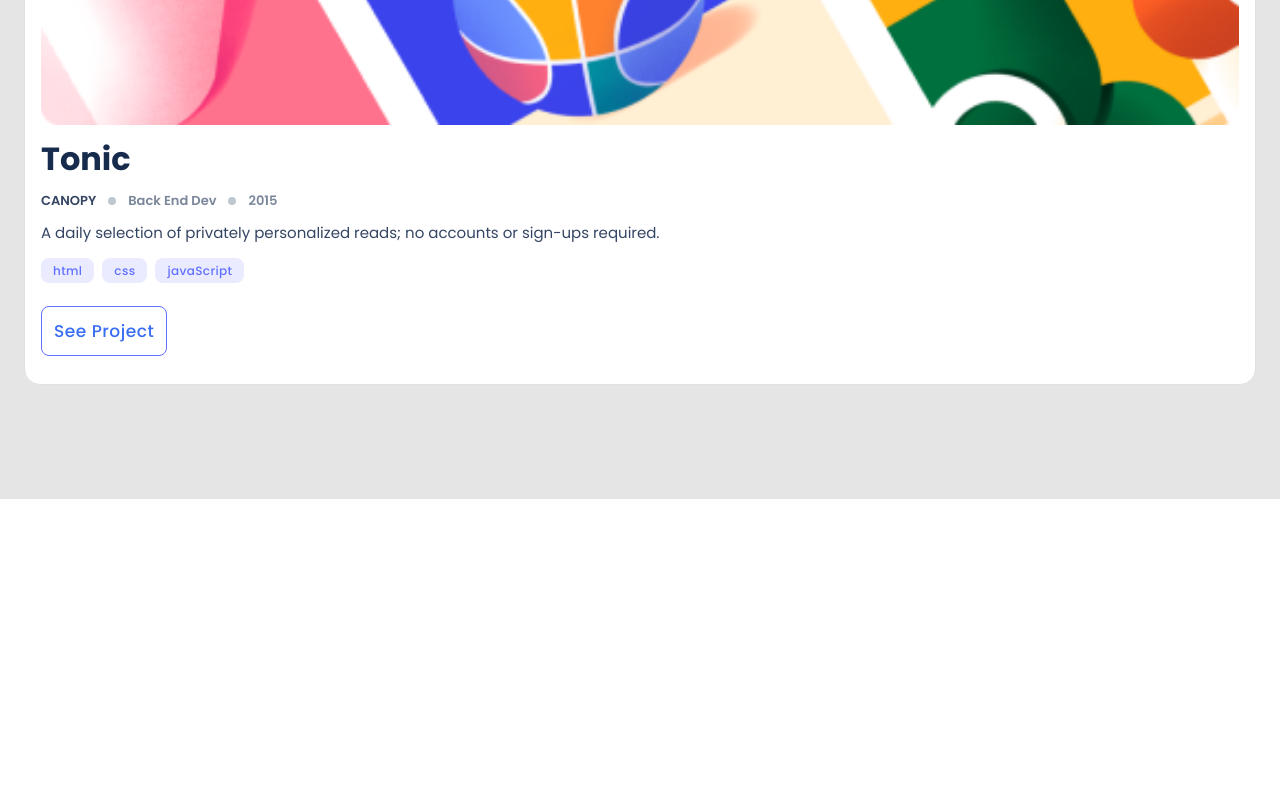
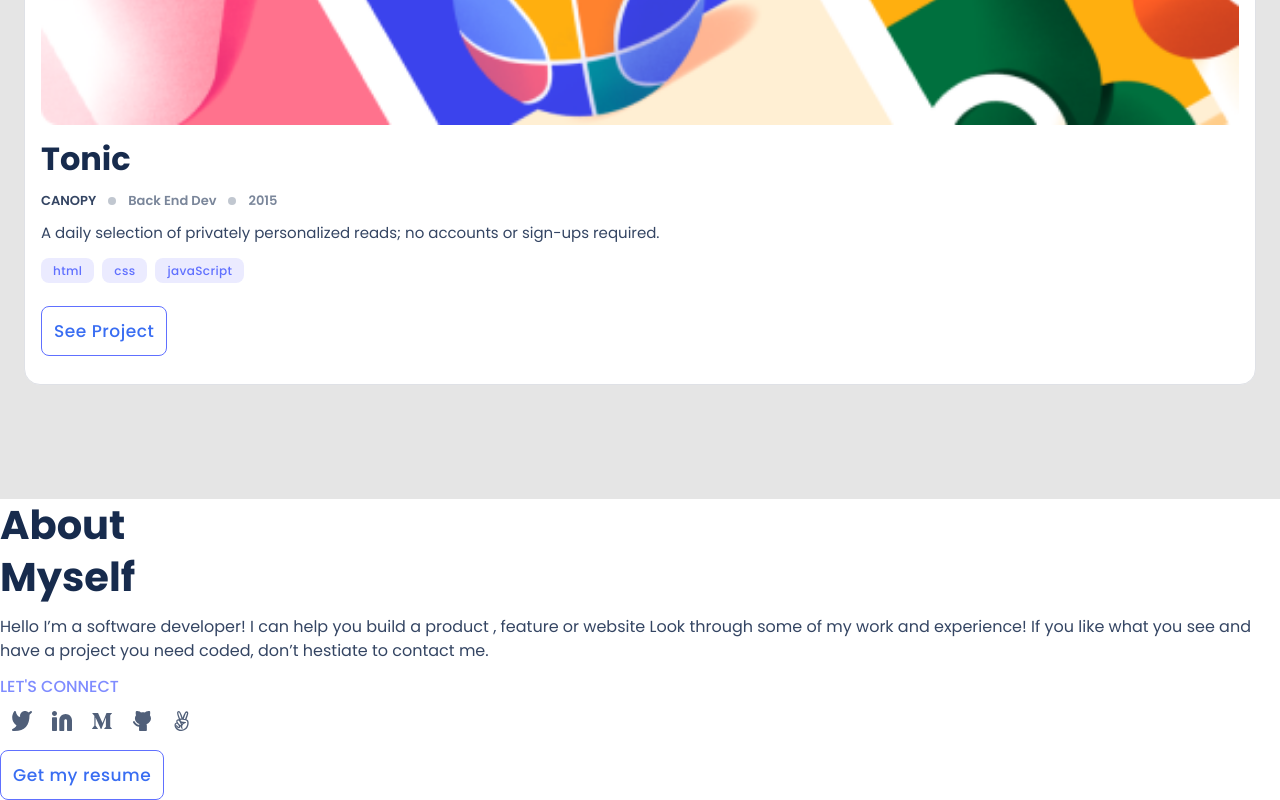
Before and after one commit to gvgesanto2/microverse-portfolio-mobile, a website: page index.html in a window 1280 px wide. Shown: the part 5684-6484 px from the top of the page. Before the commit the page ends 6183 px from the top, so only its background shows below. Drawn offline with Linux system fonts and the light colour scheme.

Commit message:
feat: Add the markup for the profile section inside the about-me section

```diff
--- a/index.html
+++ b/index.html
@@ -226,6 +226,74 @@
           </div>
         </div>
       </section>
+      <section class="about-me">
+        <section class="profile">
+          <h2 class="title mb--md">
+            About <br />
+            Myself
+          </h2>
+          <p class="text mb--md">
+            Hello I’m a software developer! I can help you build a product ,
+            feature or website Look through some of my work and experience! If
+            you like what you see and have a project you need coded, don’t
+            hestiate to contact me.
+          </p>
+          <div class="social mb--md">
+            <h3 class="heading heading--md heading--primary">let's connect</h3>
+            <ul class="horizontal-list ml--md">
+              <li>
+                <a
+                  rel="noopener noreferrer"
+                  target="_blank"
+                  href="https://twitter.com/GabrielSanto997"
+                >
+                  <svg class="icon--sm">
+                    <use xlink:href="img/sprite.svg#twitter"></use>
+                  </svg>
+                </a>
+              </li>
+              <li>
+                <a
+                  rel="noopener noreferrer"
+                  target="_blank"
+                  href="https://www.linkedin.com/in/gabriel-santo-5882a71b2/"
+                >
+                  <svg class="icon--sm">
+                    <use xlink:href="img/sprite.svg#linkedin"></use>
+                  </svg>
+                </a>
+              </li>
+              <li>
+                <a rel="noopener noreferrer" target="_blank" href="#">
+                  <svg class="icon--sm">
+                    <use xlink:href="img/sprite.svg#medium"></use>
+                  </svg>
+                </a>
+              </li>
+              <li>
+                <a
+                  rel="noopener noreferrer"
+                  target="_blank"
+                  href="https://github.com/gvgesanto2"
+                >
+                  <svg class="icon--sm">
+                    <use xlink:href="img/sprite.svg#github"></use>
+                  </svg>
+                </a>
+              </li>
+              <li>
+                <a rel="noopener noreferrer" target="_blank" href="#">
+                  <svg class="icon--sm">
+                    <use xlink:href="img/sprite.svg#other-social"></use>
+                  </svg>
+                </a>
+              </li>
+            </ul>
+          </div>
+          <button type="button" class="btn">Get my resume</button>
+        </section>
+        <section class="my-skills"></section>
+      </section>
     </div>
   </body>
 </html>
```
